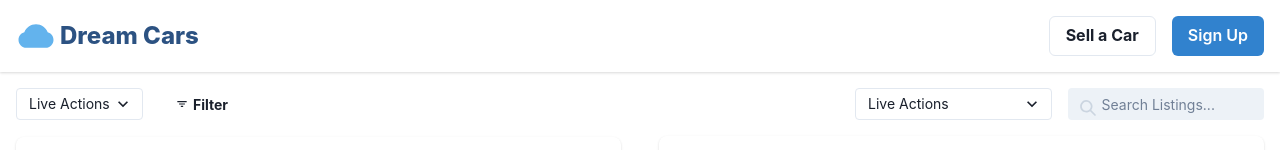
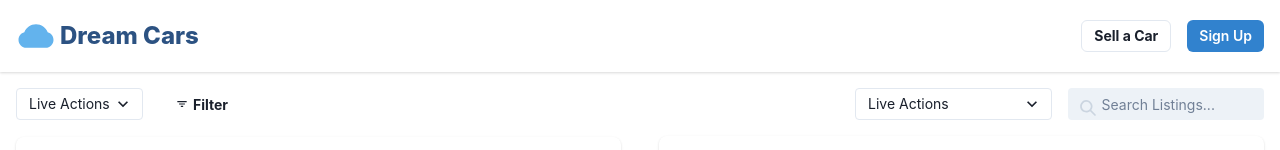
Before and after one commit to r0valdez/dream-cars, a Next.js app: page / in a window 1280 px wide. Shown: the top 150 px of the page. Built offline with nearby package versions, Linux system fonts and the light colour scheme.

Commit message:
Header button style

```diff
--- a/components/layouts/header.js
+++ b/components/layouts/header.js
@@ -6,8 +6,8 @@ const Header = () => {
     <Box display="flex" justifyContent="space-between" alignItems="center" p={4} boxShadow="base">
       <Text display="flex" alignItems="center" gap={1} flexWrap="nowrap" fontSize="2xl" fontWeight="extrabold" color="blue.700"><Icon as={AiFillCloud} boxSize={10} color="blue.300" />Dream Cars</Text>
       <Box display="flex" justifyContent="end" alignItems="center" gap={4} flexWrap="nowrap">
-        <Button colorScheme='gray' variant="outline" fontWeight="bold">Sell a Car</Button>
-        <Button colorScheme='blue'>Sign Up</Button>
+        <Button colorScheme="gray" variant="outline" fontWeight="bold" size="sm">Sell a Car</Button>
+        <Button colorScheme="blue" size="sm">Sign Up</Button>
       </Box>
     </Box>
   );
```
